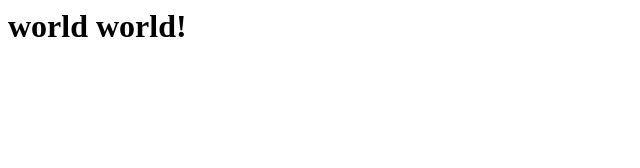
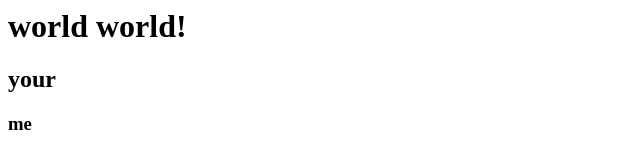
Before and after one commit to magic-C-M-R/magic-C-M-R.github.io, a plain HTML site: page index.html in a window 1280 px wide. Shown: the full height of the page, 0-640 px from the left. Drawn offline with Linux system fonts and the light colour scheme.

Commit message:
Update index.html

```diff
--- a/index.html
+++ b/index.html
@@ -1 +1,3 @@
 <h1>world world!</h1>
+<h2>your</h2>
+<h3>me</h3>
```
